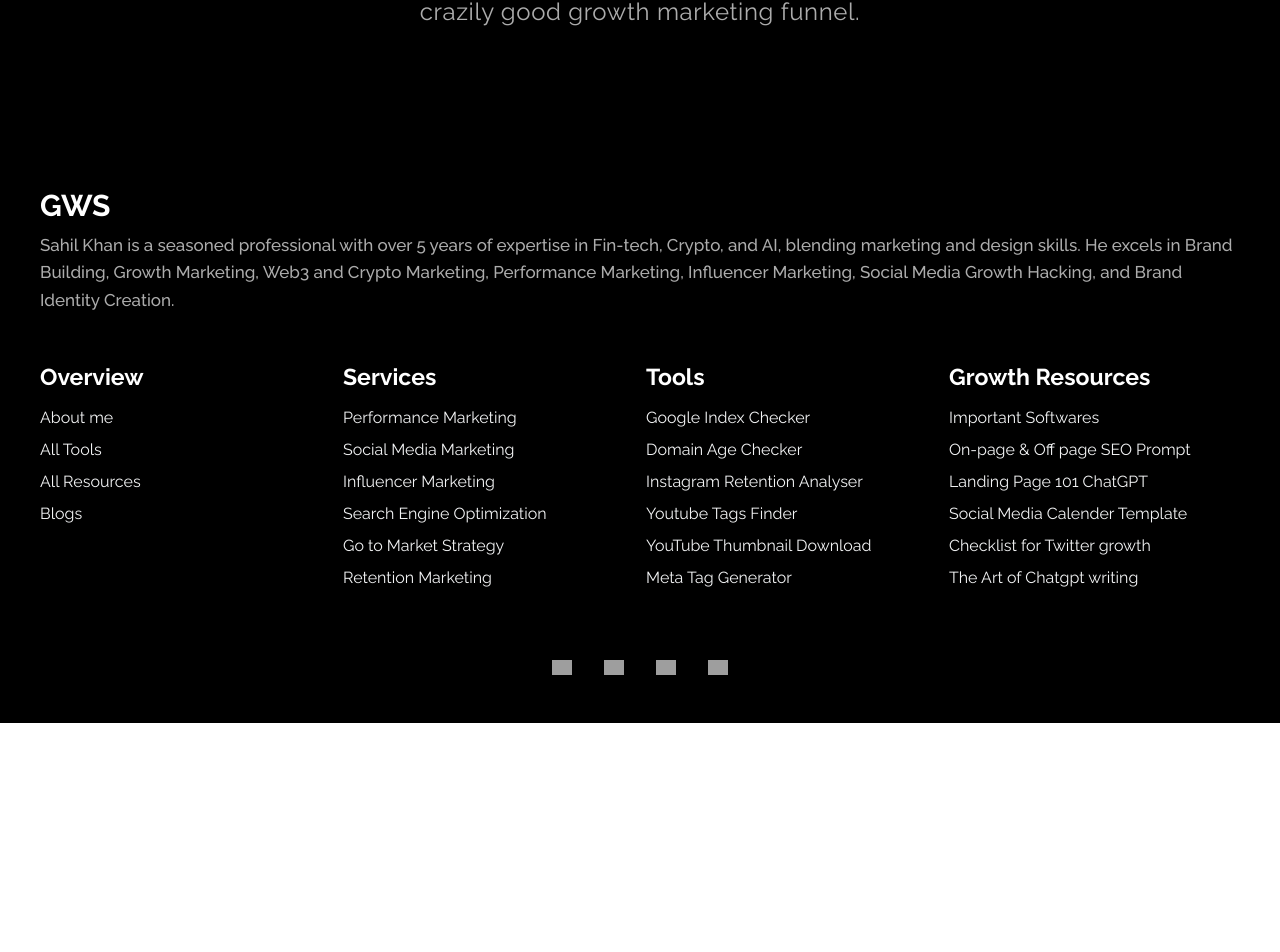
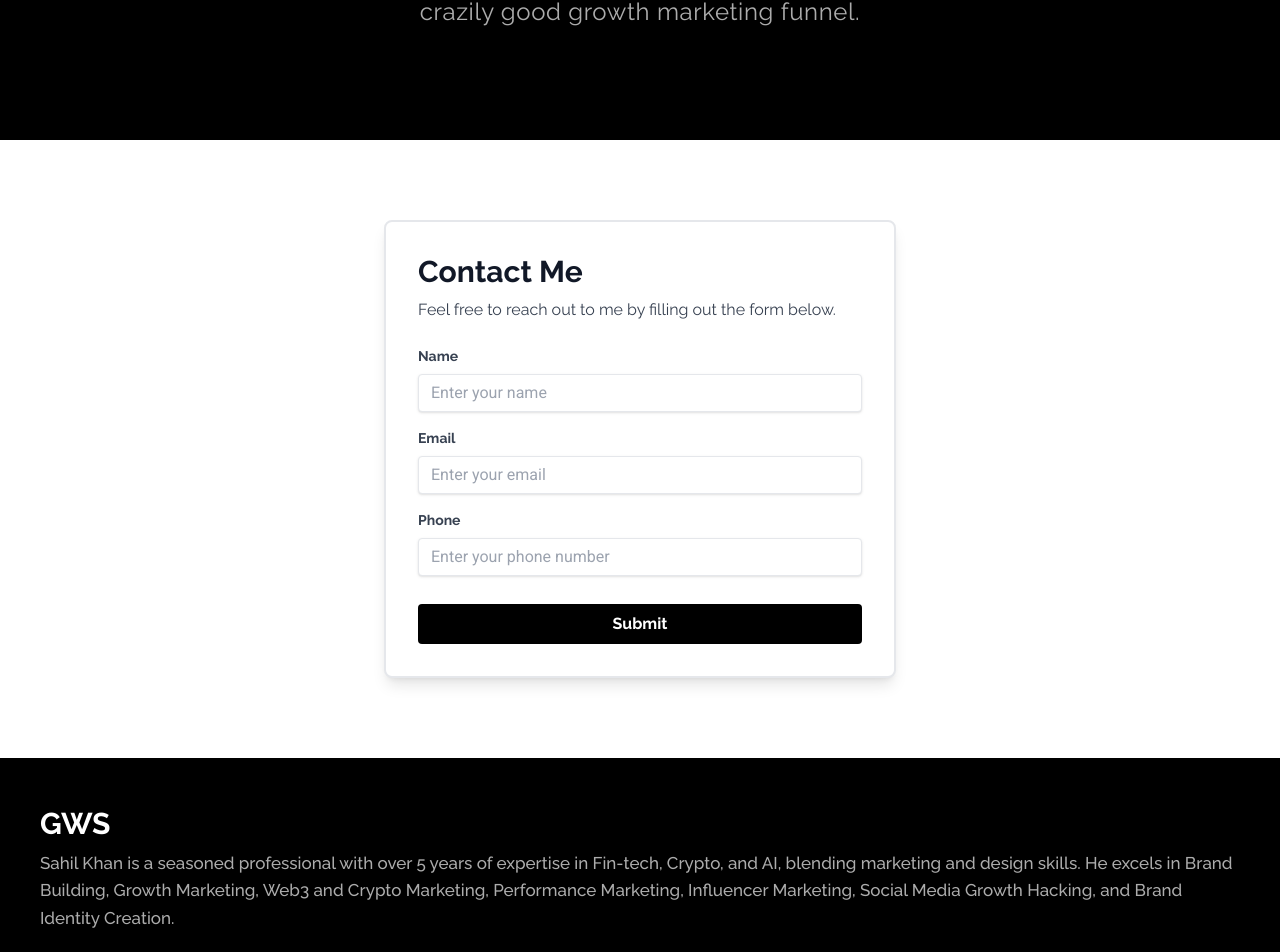
Before and after one commit to Growth-Friends/grow-with-sahil, a Next.js app: page /contact in a window 1280 px wide. Shown: the part 389-1341 px from the top of the page. Before the commit the page ends 1112 px from the top, so only its background shows below. Built offline with nearby package versions, Linux system fonts and the light colour scheme; grey boxes are pictures that could not be loaded.

Commit message:
feat: contact us page form done

```diff
--- a/src/app/contact/page.js
+++ b/src/app/contact/page.js
@@ -1,3 +1,4 @@
+import ContactMeForm from "@/components/ContactMeForm/ContactMeForm";
 import SubHeroSection from "@/components/SubHeroSection/SubHeroSection";
 import { getComponentText } from "@/utils/functions/functions";
 import React from "react";
@@ -7,6 +8,7 @@ function ContactUsPage() {
   return (
     <>
       <SubHeroSection content={content} />
+      <ContactMeForm />
     </>
   );
 }
--- /dev/null
+++ b/src/components/ContactMeForm/ContactMeForm.js
@@ -0,0 +1,171 @@
+"use client";
+
+import React, { useState } from "react";
+import Input from "../UtilComponents/Input/Input";
+import { usePathname } from "next/navigation";
+
+const ContactMeForm = () => {
+  const [formData, setFormData] = useState({
+    name: "",
+    email: "",
+    phone: "",
+  });
+
+  const [thankyou, setThankyou] = useState(false);
+  const [inValid, setInValid] = useState(false);
+  const [isLoading, setIsLoading] = useState(false); // Added loading state
+
+  const location = usePathname();
+
+  // API URL
+  const API_URL =
+    "https://script.google.com/macros/s/AKfycbwWGLFIebBTTuhecu_5DldCE7iiTZcAPE_LXxZan-PCqO_PyrzFZHIdvJ6ag0J5w4dY/exec";
+
+  // Handle input value change
+  const onChangeValue = (value, key) => {
+    setFormData((prevData) => ({
+      ...prevData,
+      [key]: value,
+    }));
+    if (key === "email") {
+      setInValid(false);
+    }
+  };
+
+  // Check email validation
+  const checkEmailValidation = (email) => {
+    const emailRegex = /^[a-zA-Z0-9._%+-]+@[a-zA-Z0-9.-]+\.[a-zA-Z]{2,}$/;
+    return emailRegex.test(email);
+  };
+
+  // Handle form submission via API
+  const onSubmitApi = async (e) => {
+    e.preventDefault();
+    const { name, email, phone } = formData;
+
+    if (name !== "" && email !== "" && phone !== "") {
+      setIsLoading(true); // Set loading state when the form is being submitted
+      try {
+        const response = await fetch(
+          `${API_URL}?name=${name}&phone=${phone}&email=${email}&location=${location}`
+        );
+        if (response.ok) {
+          setThankyou(true);
+          setFormData({ name: "", email: "", phone: "" });
+        } else {
+          throw new Error("Failed to Post Data");
+        }
+      } catch (error) {
+        console.log("error", error);
+      } finally {
+        setIsLoading(false); // Turn off loading state after submission is complete
+      }
+    }
+  };
+
+  const onSubmitHandler = (e) => {
+    e.preventDefault();
+    const { email } = formData;
+    if (email !== "" && checkEmailValidation(email)) {
+      onSubmitApi(e);
+    } else if (email !== "" && !checkEmailValidation(email)) {
+      setInValid(true);
+    }
+  };
+
+  return (
+    <div className="py-20 flex items-center justify-center p-4">
+      <div className="w-full max-w-md md:max-w-lg lg:max-w-lg bg-white rounded-lg shadow-lg border-2 p-6 md:p-8">
+        <h2 className="text-2xl md:text-3xl font-bold text-gray-900 mb-2">
+          Contact Me
+        </h2>
+        <p className="text-gray-700 mb-6 text-sm md:text-base">
+          Feel free to reach out to me by filling out the form below.
+        </p>
+
+        {thankyou ? (
+          <div className="text-center text-green-500 font-medium text-lg">
+            Thank you for contacting me! I'll get back to you soon.
+          </div>
+        ) : (
+          <form onSubmit={onSubmitHandler}>
+            <div className="mb-4">
+              <label
+                className="block text-gray-700 text-sm font-bold mb-2"
+                htmlFor="name"
+              >
+                Name
+              </label>
+              <Input
+                name="name"
+                type="text"
+                trueType="text"
+                placeholder="Enter your name"
+                value={formData.name}
+                onChange={onChangeValue}
+                inputCss="shadow appearance-none border rounded w-full py-2 px-3 text-gray-700 leading-tight focus:outline-none focus:ring-2 focus:ring-black"
+                required
+              />
+            </div>
+
+            <div className="mb-4">
+              <label
+                className="block text-gray-700 text-sm font-bold mb-2"
+                htmlFor="email"
+              >
+                Email
+              </label>
+              <Input
+                name="email"
+                type="email"
+                trueType="email"
+                placeholder="Enter your email"
+                value={formData.email}
+                onChange={onChangeValue}
+                inputCss="shadow appearance-none border rounded w-full py-2 px-3 text-gray-700 leading-tight focus:outline-none focus:ring-2 focus:ring-black"
+                required
+              />
+              {inValid && (
+                <p className="text-red-500 text-sm mt-1">Invalid Email</p>
+              )}
+            </div>
+
+            <div className="mb-7">
+              <label
+                className="block text-gray-700 text-sm font-bold mb-2"
+                htmlFor="phone"
+              >
+                Phone
+              </label>
+              <Input
+                name="phone"
+                type="tel"
+                trueType="phone"
+                placeholder="Enter your phone number"
+                value={formData.phone}
+                onChange={onChangeValue}
+                inputCss="shadow appearance-none border rounded w-full py-2 px-3 text-gray-700 leading-tight focus:outline-none focus:ring-2 focus:ring-black"
+                required
+              />
+            </div>
+
+            <div className="flex items-center justify-between">
+              <button
+                type="submit"
+                className={`w-full bg-black text-white font-bold py-2 px-4 rounded hover:bg-primaryColor hover:text-black transition-all duration-300 ease-in-out ${
+                  isLoading ? "opacity-50 cursor-not-allowed" : ""
+                }`}
+                disabled={isLoading} // Disable button while loading
+              >
+                {isLoading ? "Loading..." : "Submit"}{" "}
+                {/* Display Loading text */}
+              </button>
+            </div>
+          </form>
+        )}
+      </div>
+    </div>
+  );
+};
+
+export default ContactMeForm;
```
Also changed, not shown: src/utils/languages/EN.JSON.
